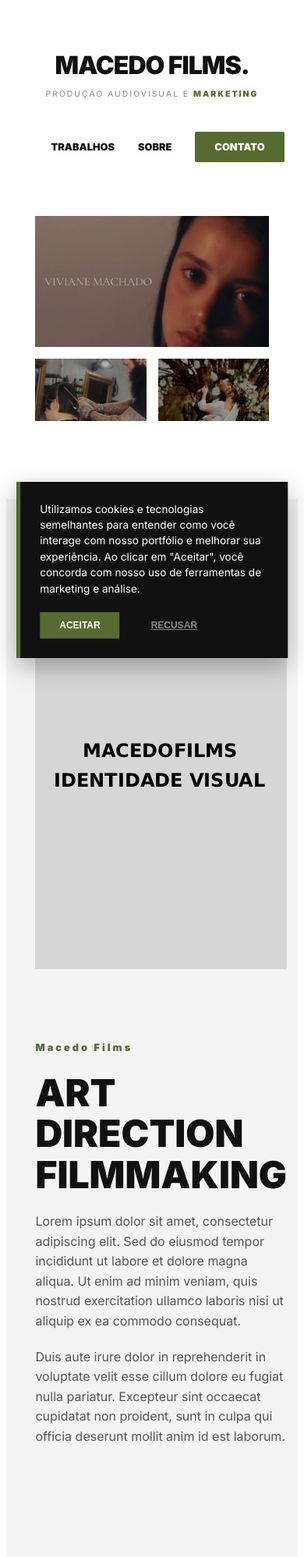
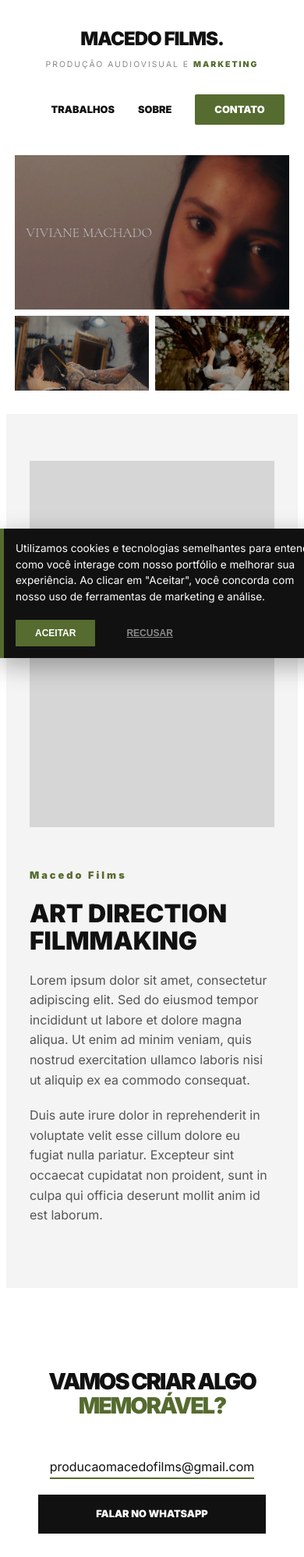
Before and after one commit to pietrooliveira17/prototipomacedofilms, a plain HTML site: page index.html in a window 390 px wide. Shown: the top 1997 px of the page at 78% size. Drawn offline with Linux system fonts and the light colour scheme.

Commit message:
Add files via upload

```diff
--- a/style.css
+++ b/style.css
@@ -334,9 +334,85 @@ footer {
     text-transform: uppercase;
 }
 
-@media (max-width: 768px) {
-    .about-grid { grid-template-columns: 1fr; }
-    .contact-section h2 { font-size: 2.5rem; }
-    header { flex-direction: column; gap: 30px; text-align: center; }
-    .cookie-container { bottom: 0; width: 75%; border-radius: 0; }
+@media (max-width: 992px) {
+    header {
+        padding: 40px 5%;
+    }
+    .about-grid {
+        grid-template-columns: 1fr;
+        gap: 40px;
+    }
 }
+
+/* Ajustes específicos para Celulares (iPhone 12 Mini, etc) */
+@media (max-width: 480px) {
+    header {
+        padding: 30px 5%;
+        flex-direction: column;
+        gap: 20px;
+        text-align: center;
+    }
+
+    .logo {
+        font-size: 1.5rem; /* Ajuste para caber em telas estreitas */
+    }
+
+    /* MANTENDO O GRID ORIGINAL (2 COLUNAS) */
+    .grid-container {
+        grid-template-columns: repeat(2, 1fr); /* Força as 2 colunas */
+        gap: 8px; /* Reduz o espaço entre itens para ganhar área útil */
+        padding: 0 3%; /* Margens menores para aproveitar a tela */
+    }
+
+    .work-item.large {
+        grid-column: span 2; /* O item grande continua ocupando as duas colunas */
+    }
+
+    .overlay h3 {
+        font-size: 0.9rem; /* Reduz o texto do overlay para não sobrecarregar a imagem pequena */
+    }
+
+    .overlay p {
+        font-size: 0.5rem;
+    }
+
+    /* Seção Sobre */
+    .about-section {
+        padding: 60px 8%;
+        margin-top: 30px;
+    }
+
+    .about-text h2 {
+        font-size: 2rem;
+    }
+
+    /* Seção Contato: Sem cortes */
+    .contact-section {
+        padding: 80px 5%;
+    }
+
+    .contact-section h2 {
+        font-size: 1.8rem; /* Tamanho otimizado para iPhone 12 Mini */
+        line-height: 1.1;
+    }
+
+    .email-link {
+        font-size: 1rem;
+        word-break: break-all;
+    }
+
+    .whatsapp-btn {
+        padding: 15px 20px;
+        width: 75%;
+        font-size: 0.8rem;
+    }
+
+    /* Banner de Cookies */
+    .cookie-container {
+        bottom: 0;
+        left: 0;
+        transform: none;
+        width: 100%;
+        padding: 15px;
+    }
+}
```
